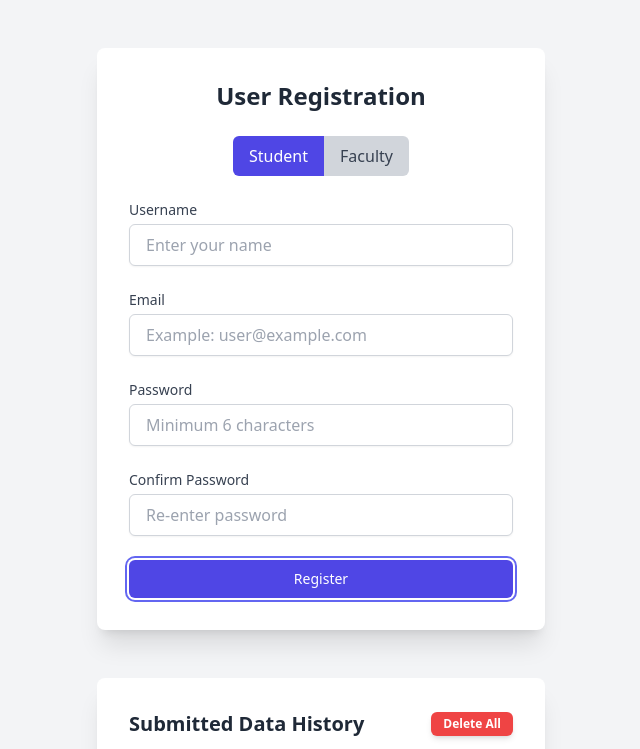
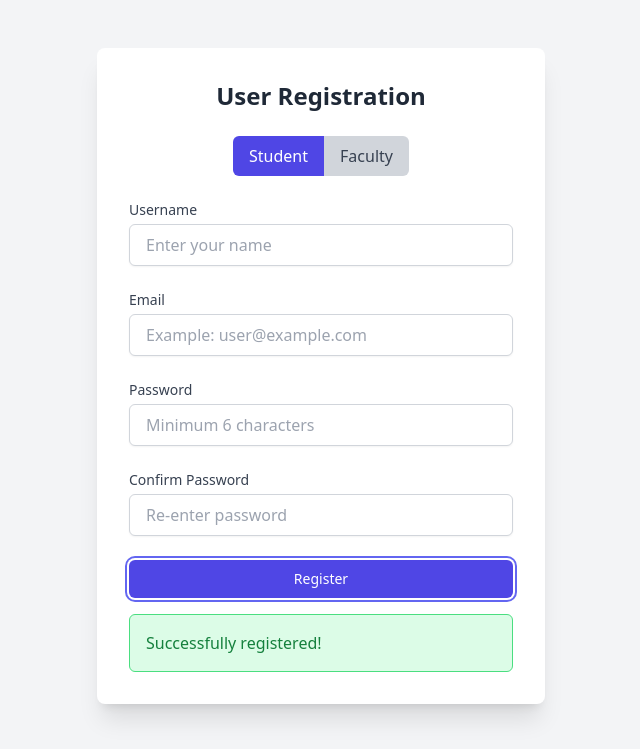
Before and after one commit to aalimabismi/interactive_validation_form, a plain HTML site: page index.html in a window 1280 px wide. Both pictures are taken after typing "Sample", "name@example.com", "Sample123", "Sample123" into the empty fields and a click on the button "Register". Shown: the top 749 px of the page, without its empty margins (319-959 px from the left). Drawn offline with nearby package versions, Linux system fonts and the light colour scheme.

Commit message:
Add files via upload

```diff
--- a/index.html
+++ b/index.html
@@ -108,6 +108,11 @@
                 Register Faculty
             </button>
         </form>
+
+        <!-- Success Message Placeholder -->
+        <div id="successMessage" class="mt-4 p-4 bg-green-100 border border-green-400 text-green-700 rounded-md hidden">
+            Successfully registered!
+        </div>
     </div> <!-- END of Registration Form Container -->
 
     <!-- 2. SUBMITTED DATA HISTORY CONTAINER (The second card) -->
--- a/script.js
+++ b/script.js
@@ -19,6 +19,7 @@ const department = document.getElementById('department');
 const facultyEmail = document.getElementById('facultyEmail');
 const facultyPassword = document.getElementById('facultyPassword');
 const facultyPassword2 = document.getElementById('facultyPassword2');
+const successMessage = document.getElementById('successMessage');
 
 // ==========================================================
 // 1. Core Functions: Show Errors and Success
@@ -96,6 +97,18 @@ function checkLength(input, min, max) {
 // Capitalizes the field ID to use as a user-friendly label
 function getFieldName(input) {
     return input.id.charAt(0).toUpperCase() + input.id.slice(1);
+}
+
+// ==========================================================
+// 3. UI Feedback Functions
+// ==========================================================
+
+// Shows a success message for a few seconds
+function showSuccessMessage() {
+    successMessage.style.display = 'block';
+    setTimeout(() => {
+        successMessage.style.display = 'none';
+    }, 3000); // Hides after 3 seconds
 }
 
 // ==========================================================
@@ -249,6 +262,7 @@ form.addEventListener('submit', function(e) {
         // 2. Reset the form and update the display
         form.reset();
         displayRecords();
+        showSuccessMessage();
 
         // Replaced alert() with console.log() as per guidelines
         console.log('Registration successfully submitted! 🎉 Record saved in history.');
@@ -280,6 +294,7 @@ facultyForm.addEventListener('submit', function(e) {
 
         facultyForm.reset();
         displayRecords();
+        showSuccessMessage();
 
         console.log('Faculty registration successfully submitted! 🎉 Record saved in history.');
     }
```
